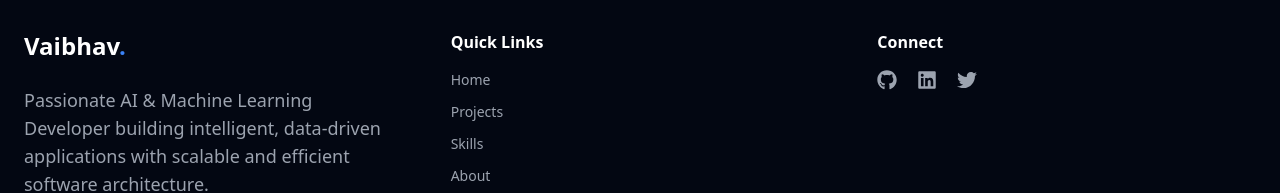
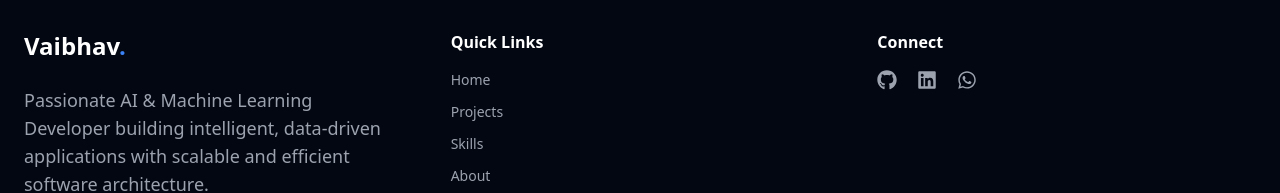
Before and after one commit to vaibhavmishram3/my-portfolio, a React (Vite) app: page / in a window 1280 px wide. Shown: the part 1488-1681 px from the top of the page. Built offline with nearby package versions, Linux system fonts and the light colour scheme.

Commit message:
Updated portfolio UI and fixed blank screen issue

```diff
--- a/src/components/Footer.jsx
+++ b/src/components/Footer.jsx
@@ -1,5 +1,5 @@
 import { Link } from "react-router-dom";
-import { FaGithub, FaLinkedin, FaTwitter } from "react-icons/fa";
+import { FaGithub, FaLinkedin, FaWhatsapp } from "react-icons/fa";
 
 const Footer = () => {
   return (
@@ -49,7 +49,7 @@ const Footer = () => {
           <h3 className="text-white font-semibold mb-4">Connect</h3>
           <div className="flex gap-5 text-xl">
             <a
-              href="https://github.com/"
+              href="https://github.com/vaibhavmishram3"
               target="_blank"
               rel="noreferrer"
               className="hover:text-white transition"
@@ -57,7 +57,7 @@ const Footer = () => {
               <FaGithub />
             </a>
             <a
-              href="https://linkedin.com/"
+              href="https://www.linkedin.com/in/vaibhavmishram3/"
               target="_blank"
               rel="noreferrer"
               className="hover:text-white transition"
@@ -65,12 +65,12 @@ const Footer = () => {
               <FaLinkedin />
             </a>
             <a
-              href="https://twitter.com/"
+              href="https://wa.me/+918302979123"
               target="_blank"
               rel="noreferrer"
               className="hover:text-white transition"
             >
-              <FaTwitter />
+              <FaWhatsapp/>
             </a>
           </div>
         </div>
```
